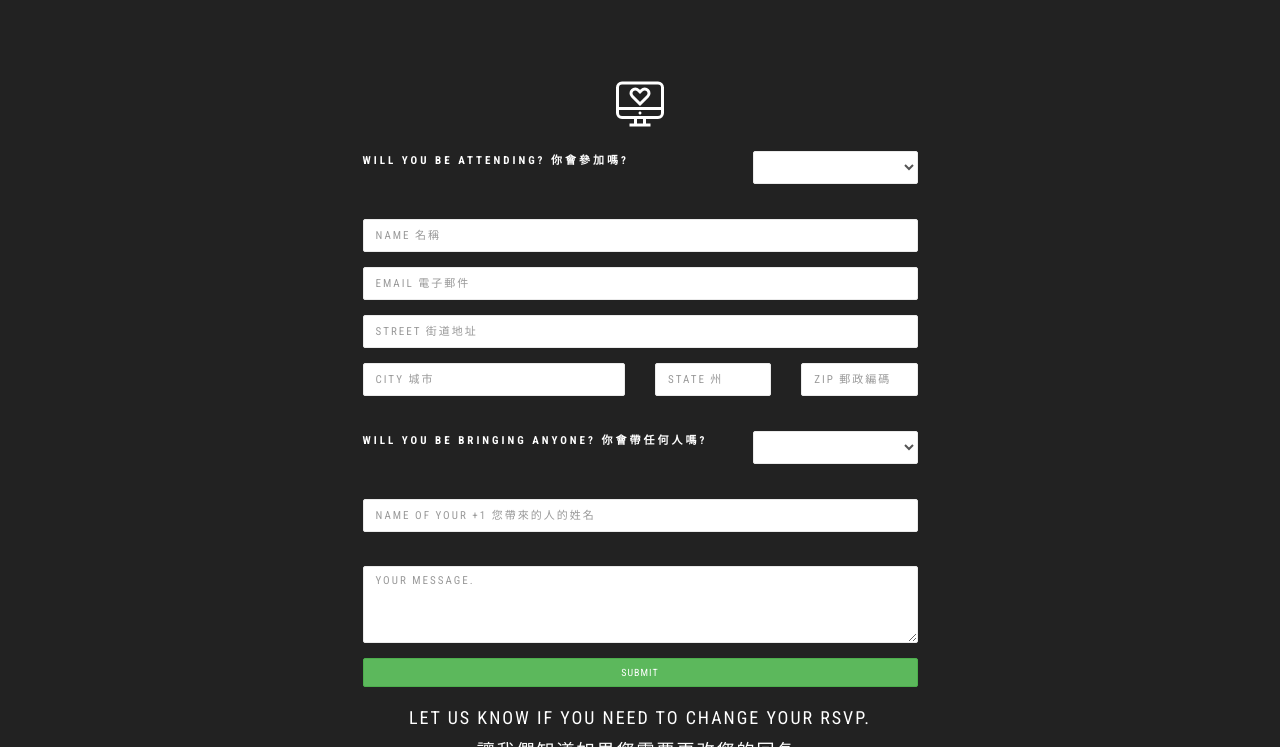
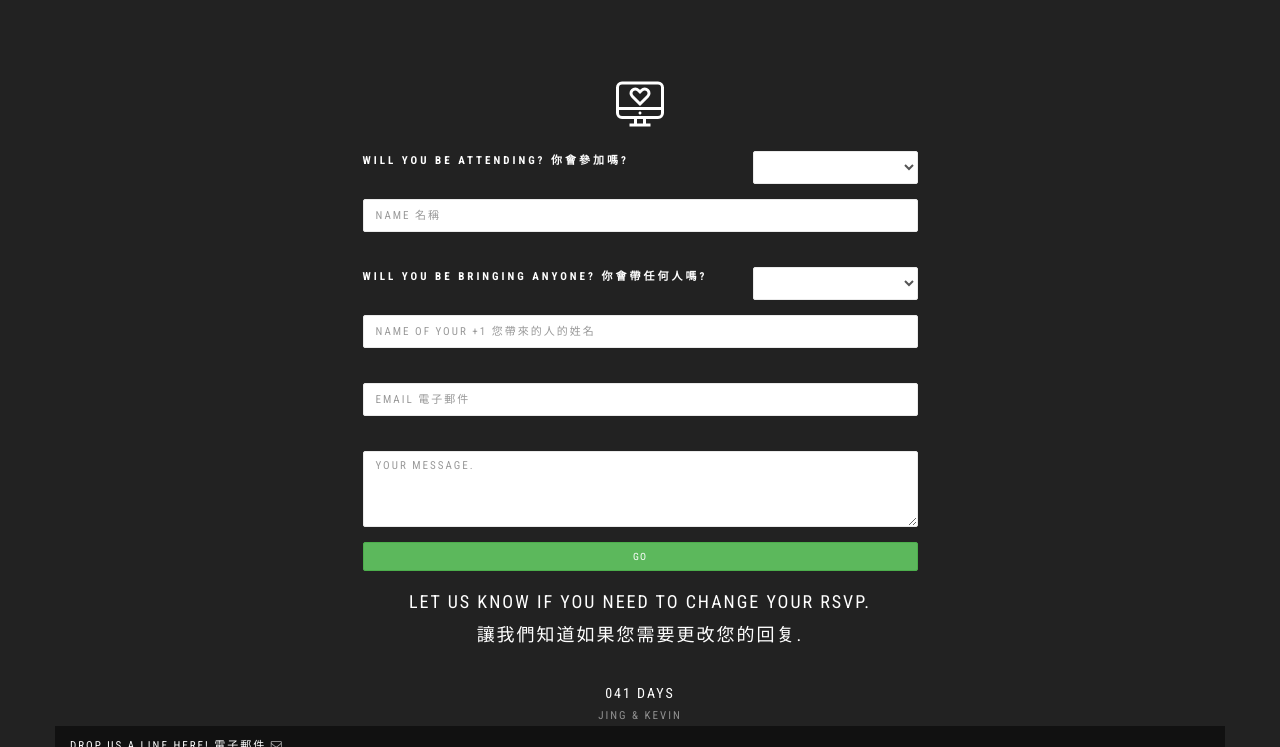
Before and after one commit to jingandkevin/rsvp-chinese, a Flask app: page /rsvp in a window 1280 px wide. Shown: the part 461-1208 px from the top of the page. Run offline with Flask 2, Linux system fonts and the light colour scheme; some libraries are stand-ins or nearby versions; some web fonts are replaced.

Commit message:
removing unnecessary fields

```diff
--- a/app.py
+++ b/app.py
@@ -167,10 +167,6 @@ def rsvp():
         u.plusone = request.form['plusone']
         u.plusonename = request.form['plusonename']
         u.message = request.form['message']
-        u.street = request.form['street']
-        u.city = request.form['city']
-        u.state = request.form['state']
-        u.zipcd = request.form['zipcd']
         db.session.add(u)
         db.session.commit()
         login_user(u)
--- a/templates/rsvp.html
+++ b/templates/rsvp.html
@@ -78,8 +78,7 @@
         <div class="row">
             <div id="transit" class="col-sm-6 col-sm-offset-3" >
                 <h2 class="module-title font-alt"></h2>
-                <div class="module-subtitle font-serif">
-                    RSVP<br> 敬請回复
+                <div class="module-subtitle font-serif">RSVP<br>敬請回复
                 </div>
             </div>
         </div>
@@ -97,22 +96,15 @@
                 <form action="" method="post" class="form-horizontal">
                     {{ form.hidden_tag() }}
                     <div class="form-group"><div class="col-md-8"><label>Will you be attending? 你會參加嗎?</label></div><div class="col-md-4">{{ form.attending(class="form-control") }}</div></div>
-                    <br>
                     <div class="form-group"><div class="col-md-12">{{ form.name(size=60,class="form-control", placeholder="Name 名稱") }}</div></div>
-                    <div class="form-group"><div class="col-md-12">{{ form.email(size=60,class="form-control", placeholder="Email 電子郵件") }}</div></div>
-                    <div class="form-group"><div class="col-md-12">{{ form.street(size=60,class="form-control", placeholder="Street 街道地址") }}</div></div>
-                    <div class="form-group">
-                    <div class="col-sm-6">{{ form.city(class="form-control", placeholder="City 城市") }}</div>
-                    <div class="col-sm-3">{{ form.state(class="form-control", placeholder="State 州") }}</div>
-                    <div class="col-sm-3">{{ form.zipcd(size=7,class="form-control", placeholder="Zip 郵政編碼") }}</div>
-                    </div>
                     <br>
                     <div class="form-group"><div class="col-md-8"><label>Will you be bringing anyone? 你會帶任何人嗎?</label></div><div class="col-md-4">{{ form.plusone(class="form-control") }}</div></div>
-                    <br>
                     <div class="form-group"><div class="col-md-12">{{ form.plusonename(size=60,class="form-control", placeholder="Name of your +1 您帶來的人的姓名") }}</div></div>
                     <br>
+                    <div class="form-group"><div class="col-md-12">{{ form.email(size=60,class="form-control", placeholder="Email 電子郵件") }}</div></div>
+                    <br>
                     <div class="form-group"><div class="col-md-12">{{ form.message(class="form-control", rows="4", placeholder="Your Message.") }}</div></div>
-                    <div class="form-group"><div class="col-md-12"><input type="submit" value="Submit" class="btn btn-success btn-block btn-round btn-sm has-spinner"></div></div>
+                    <div class="form-group"><div class="col-md-12"><input type="submit" value="GO" class="btn btn-success btn-block btn-round btn-sm has-spinner"></div></div>
                 </form>
             </div>
         </div>
```
